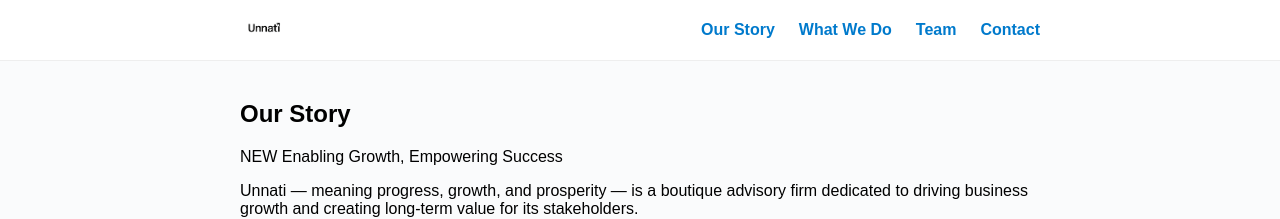
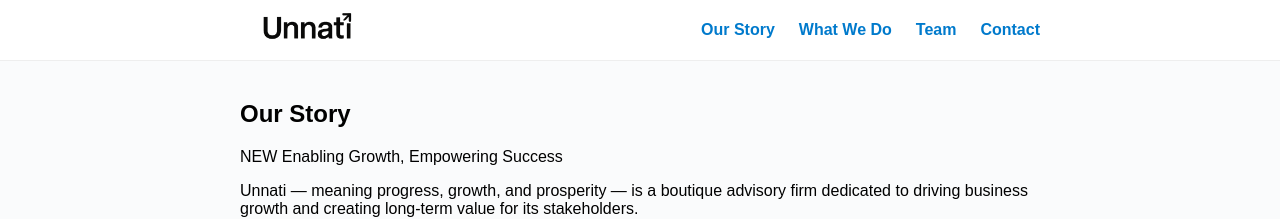
Before and after one commit to ashish161/naveen, a Jekyll site: the page built from index.html, in a window 1280 px wide. Shown: the top 219 px of the page. Built offline with Jekyll 4.4.1, drawn with Linux system fonts in a browser that asks for light colours.

Commit message:
updated logo

```diff
--- a/index.html
+++ b/index.html
@@ -6,7 +6,7 @@
 <nav class="navbar">
   <div class="nav-container">
     <a href="{{ '/' | relative_url }}" class="nav-logo">
-      <img src="{{ '/assets/images/logo.png' | relative_url }}" alt="Site Logo" height="50px" width="50px">
+      <img src="{{ '/assets/images/logo.png' | relative_url }}" alt="Site Logo" height="140px" width="140px">
     </a>
     <a href="javascript:void(0);" class="icon" onclick="toggleNav()">
       <span class="hamburger">
```
Also changed, not shown: 4 other files.
